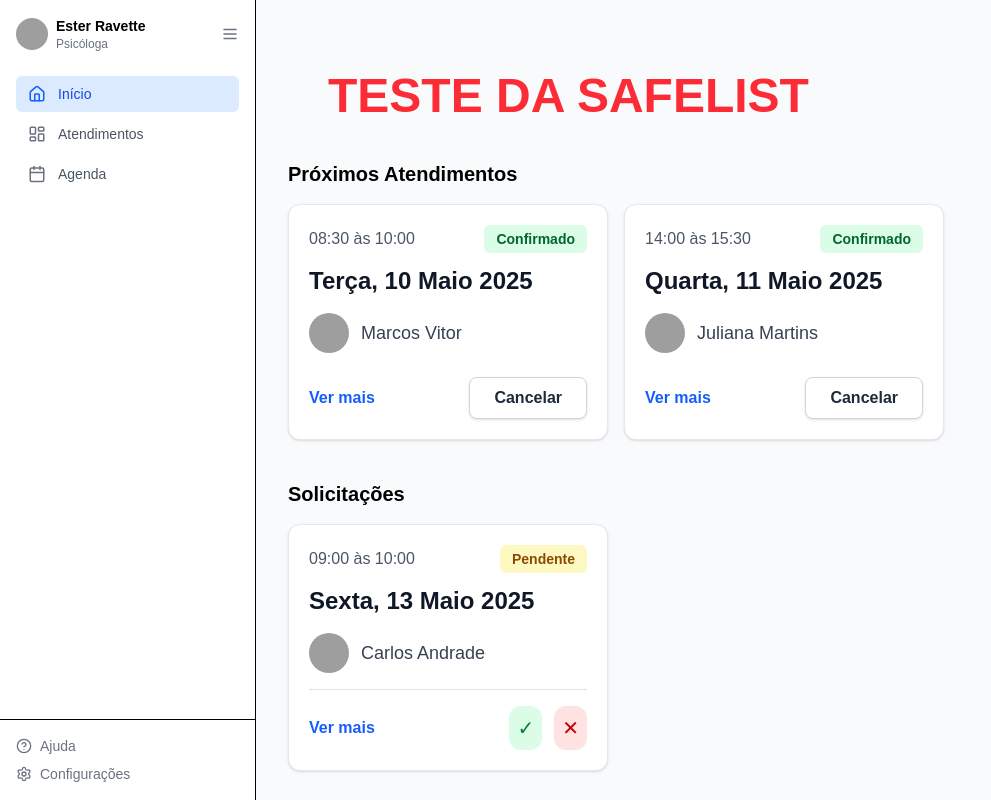
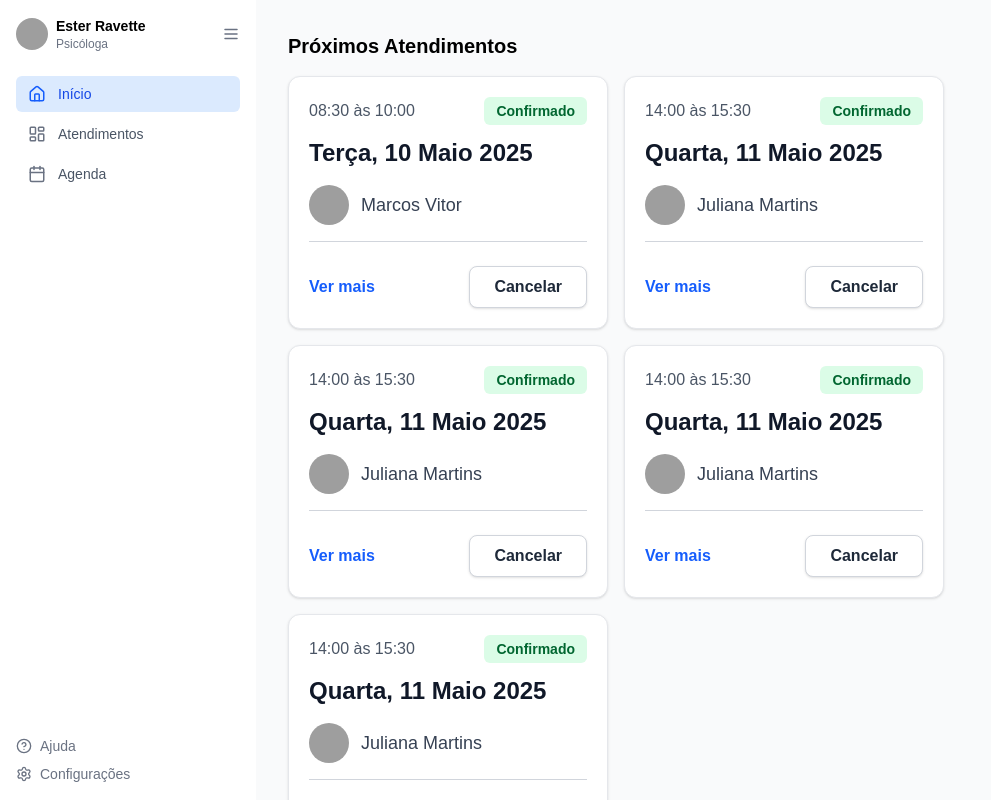
Before and after one commit to EndPoint-Company/sgp, a React (Vite) app: page /psychologist/home in a window 1280 px wide. Shown: the whole page, without its empty margins (0-991 px from the left). Built offline with nearby package versions, Linux system fonts and the light colour scheme; grey boxes are pictures that could not be loaded; a web font is replaced by a local one.

Commit message:
style(nav e home): alteração em estilos

```diff
--- a/src/festures/psychologist/home/HomePage.tsx
+++ b/src/festures/psychologist/home/HomePage.tsx
@@ -27,6 +27,28 @@ export default function HomePage() {
       status: 'Confirmado',
       avatarUrl: 'https://i.pravatar.cc/40?u=juliana', // <-- Propriedade adicionada
     },
+    {
+      name: 'Juliana Martins',
+      date: 'Quarta, 11 Maio 2025',
+      time: '14:00 às 15:30',
+      status: 'Confirmado',
+      avatarUrl: 'https://i.pravatar.cc/40?u=juliana', // <-- Propriedade adicionada
+    },
+    {
+      name: 'Juliana Martins',
+      date: 'Quarta, 11 Maio 2025',
+      time: '14:00 às 15:30',
+      status: 'Confirmado',
+      avatarUrl: 'https://i.pravatar.cc/40?u=juliana', // <-- Propriedade adicionada
+    },
+    {
+      name: 'Juliana Martins',
+      date: 'Quarta, 11 Maio 2025',
+      time: '14:00 às 15:30',
+      status: 'Confirmado',
+      avatarUrl: 'https://i.pravatar.cc/40?u=juliana', // <-- Propriedade adicionada
+    },
+
   ];
 
   const mockRequests = [
--- a/src/festures/psychologist/home/components/AppintmentCard.tsx
+++ b/src/festures/psychologist/home/components/AppintmentCard.tsx
@@ -42,6 +42,8 @@ export default function AppointmentCard({ name, date, time, status, avatarUrl }:
         <span className="text-lg text-gray-700">{name}</span>
       </div>
 
+      <hr className="my-4 border-gray-300" />
+
       {/* Botões de Ação */}
       <div className="mt-6 flex justify-between items-center">
         <button className="text-blue-600 font-semibold text-base hover:underline">
--- a/src/layouts/PsychologistLayout.tsx
+++ b/src/layouts/PsychologistLayout.tsx
@@ -37,7 +37,7 @@ export default function PsychologistLayout({
   return (
     <div className="flex h-screen">
       <aside
-        className={`bg-white border-r flex flex-col transition-all duration-200 ${
+        className={`bg-white  flex flex-col transition-all duration-200 ${
           collapsed ? "w-20" : "w-64"
         }`}
       >
@@ -115,7 +115,7 @@ export default function PsychologistLayout({
         </div>
 
         {/* Rodapé */}
-        <div className="px-4 py-4 border-t">
+        <div className="px-4 py-4 ">
           <nav className="flex flex-col gap-2 text-sm text-gray-500">
             {bottomItems.map(({ label, icon: Icon, to }) => (
               <Link
--- a/src/pages/psychologist/Home.tsx
+++ b/src/pages/psychologist/Home.tsx
@@ -6,10 +6,6 @@ import HomePage from '../../festures/psychologist/home/HomePage';
 export default function Home() {
   return (
     <PsychologistLayout>
-      {/* ADICIONE ESTE ELEMENTO DE TESTE */}
-      <h1 className="text-5xl font-bold text-red-500 p-10">
-        TESTE DA SAFELIST
-      </h1>
       <HomePage />
     </PsychologistLayout>
   );
```
